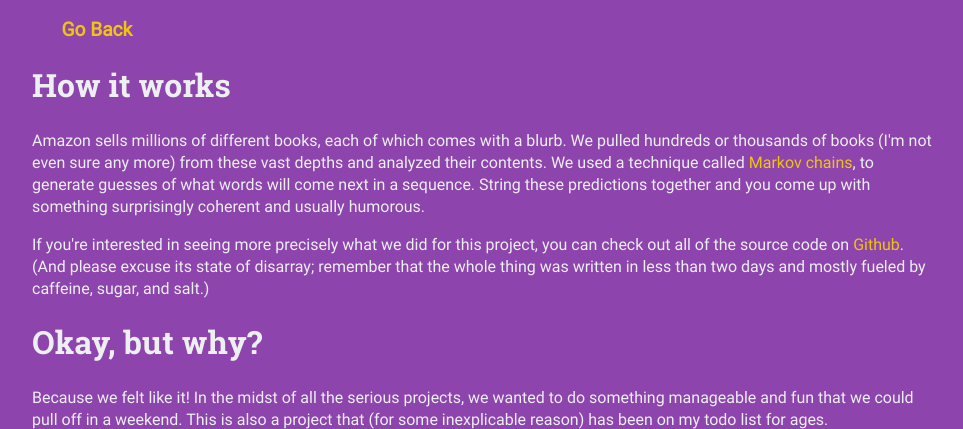
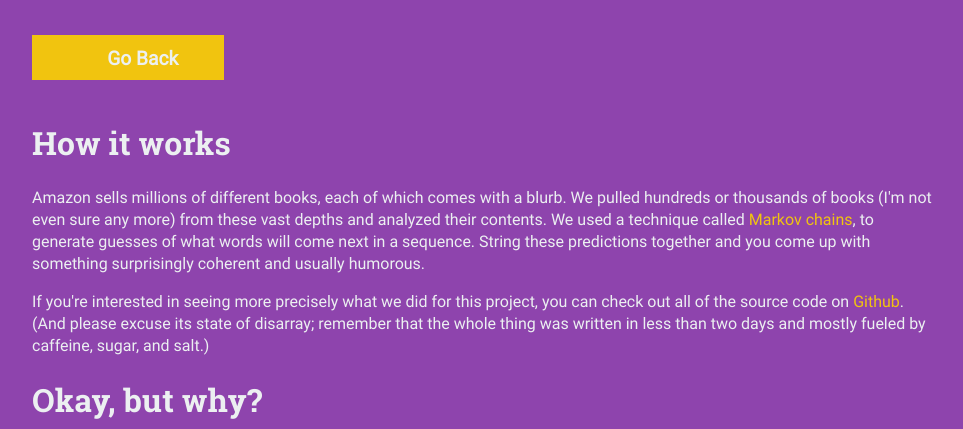
Before and after one commit to jtebert/blurber, a Django app: page /about/ in a window 1280 px wide. Shown: the part 229-658 px from the top of the page, without its empty margins (158-1121 px from the left). Run offline with Django 3.2, Linux system fonts and the light colour scheme; some web fonts are replaced.

Commit message:
Change back link to button

```diff
--- a/blurb/forms.py
+++ b/blurb/forms.py
@@ -5,9 +5,9 @@ class SaveBlurb(forms.ModelForm):
     class Meta:
         model = Blurb
         fields = ('title', 'author', 'descr', 'genre_str')
-        widgets = {
+        """widgets = {
             'title': forms.HiddenInput,
             'author': forms.HiddenInput,
             'descr': forms.HiddenInput,
             'genre_str': forms.HiddenInput,
-        }
+        }"""
--- a/templates/blurber/about.html
+++ b/templates/blurber/about.html
@@ -2,8 +2,8 @@
 
 {% block content %}
 
-    <a class="nav-link" href="{% url 'index' %}">
-        <i class="fa fa-arrow-left fa-fw"></i> Go Back
+    <a class="narrow-button-link" href="{% url 'index' %}">
+        <span><i class="fa fa-arrow-left fa-fw"></i> Go Back</span>
     </a>
 
     <h1>How it works</h1>
```
